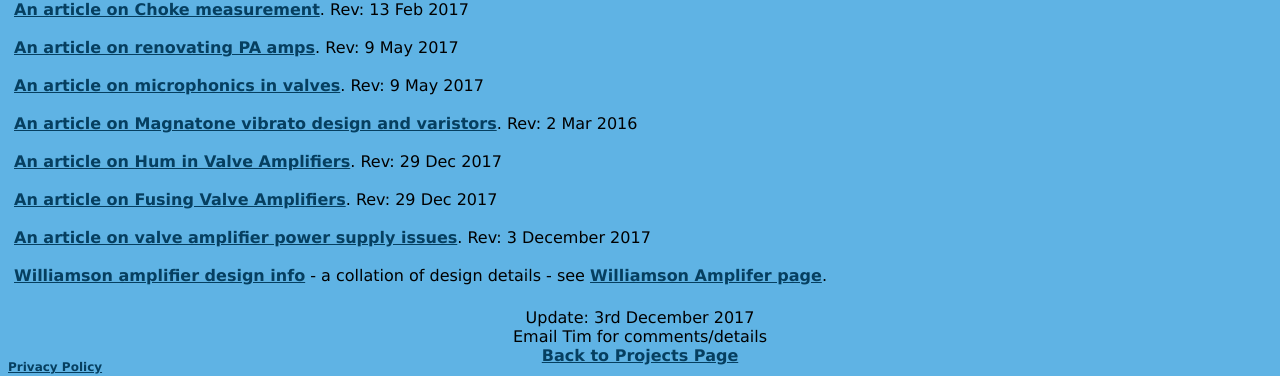
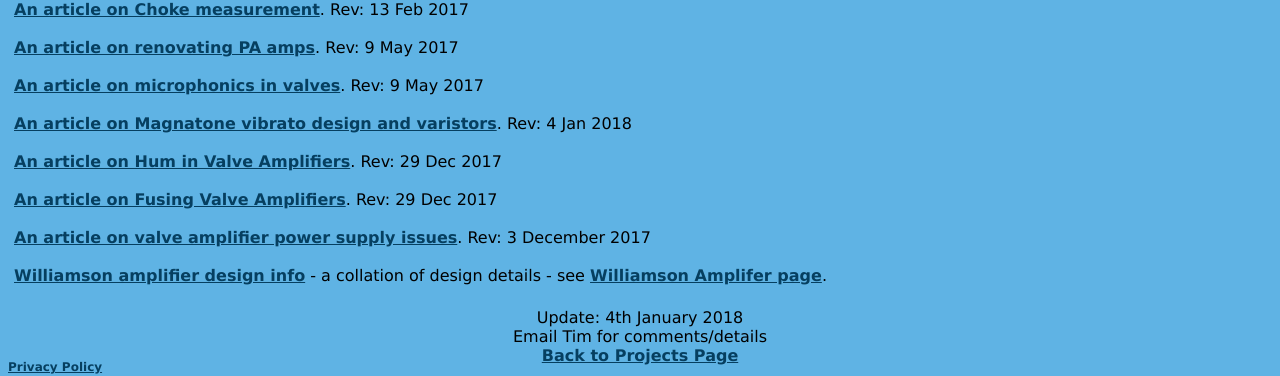
Before and after one commit to michael-robbins/michael-robbins.github.io, a Jekyll site: the page built from projects/Valve Info.html, in a window 1280 px wide and 900 px high, scrolled down 2719 px. Shown: the part 521-897 px from the top of the window. Built offline with Jekyll 4.4.1, drawn with Linux system fonts in a browser that asks for light colours.

Commit message:
Update Valve Info.html
Updated Vibrato

```diff
--- a/projects/Valve Info.html
+++ b/projects/Valve Info.html
@@ -211,7 +211,7 @@ layout: default
       <br /><br />
       <a href="/static/Microphonics in valves.pdf">An article on microphonics in valves</a>. Rev: 9 May 2017
       <br /><br />
-      <a href="/static/Magnatone vibrato design.pdf">An article on Magnatone vibrato design and varistors</a>. Rev: 2 Mar 2016
+      <a href="/static/Magnatone vibrato design.pdf">An article on Magnatone vibrato design and varistors</a>. Rev: 4 Jan 2018
       <br /><br />
       <a href="/static/Hum article.pdf">An article on Hum in Valve Amplifiers</a>. Rev: 29 Dec 2017
       <br /><br />
@@ -226,7 +226,7 @@ layout: default
   </tr>
   <tr>
     <td align="center">
-      Update: 3rd December 2017
+      Update: 4th January 2018
       <br />
       Email Tim for comments/details
       <br/>
```
